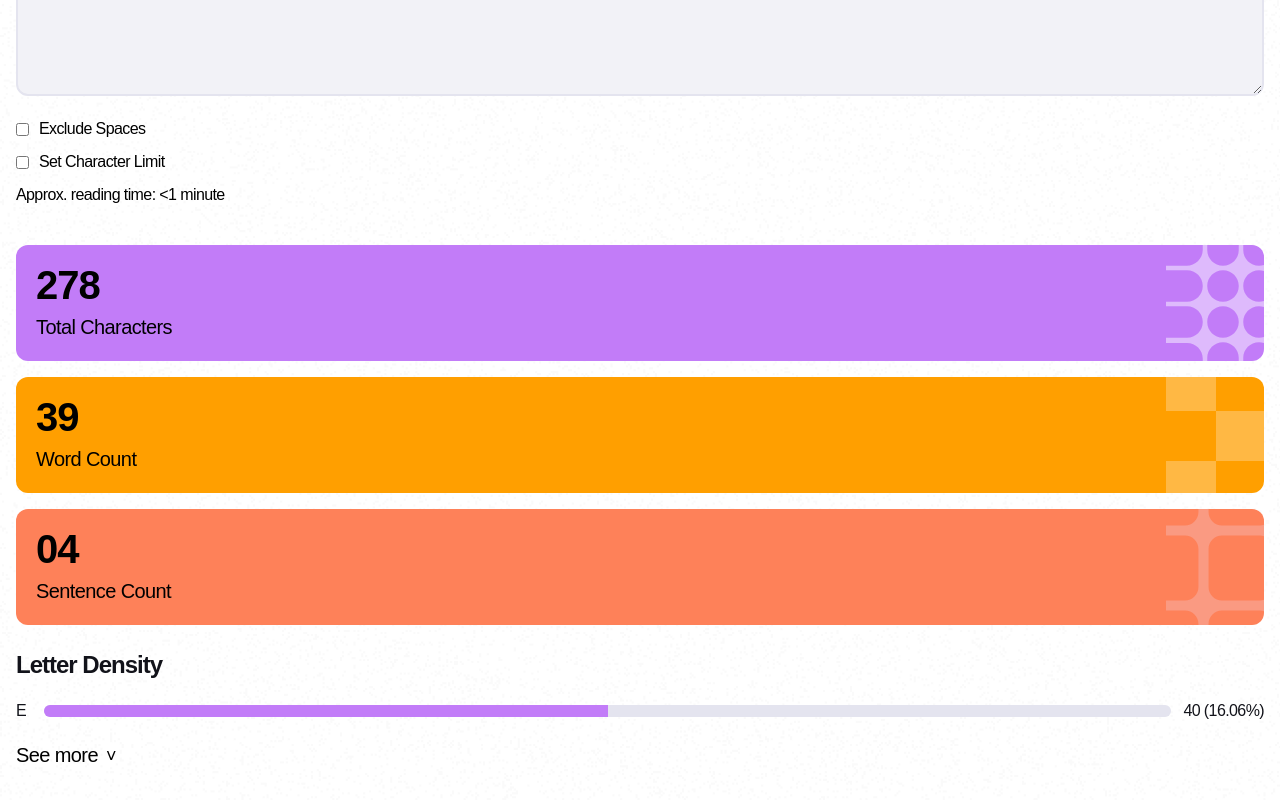
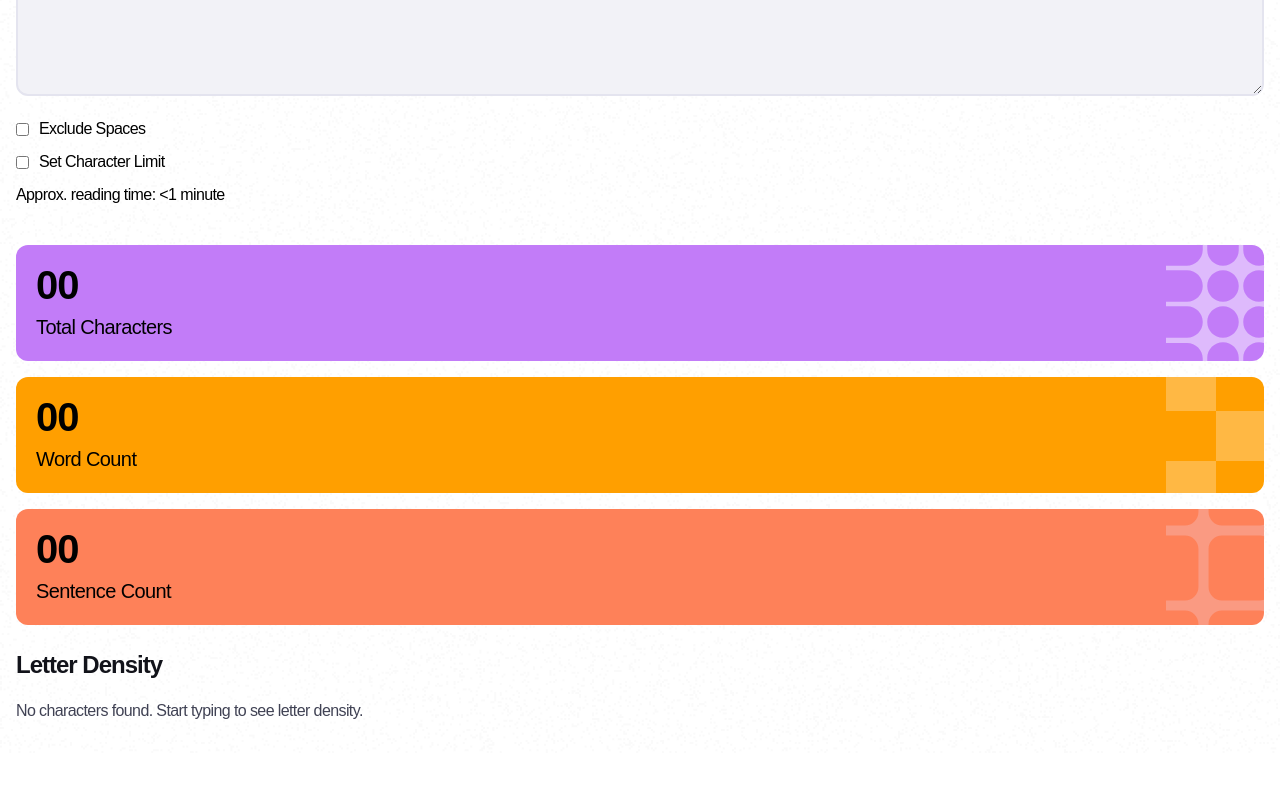
Before and after one commit to Maz-hub/react-character-counter, a React (Vite) app: page / in a window 1280 px wide. Shown: the part 276-1076 px from the top of the page. After the commit the page ends 1029 px from the top, so only its background shows below. Built offline with nearby package versions, Linux system fonts and the light colour scheme; a web font is replaced by a local one.

Commit message:
feat(ui): add empty state message to StatLetters component

```diff
--- a/src/components/StatCards.jsx
+++ b/src/components/StatCards.jsx
@@ -13,7 +13,7 @@ const StatCards = () => {
             alt="pattern-character-count"
             className=" absolute -right-13 -top-4"
           />
-          <p className="text-preset-1-mobile mb-2">278</p>
+          <p className="text-preset-1-mobile mb-2">00</p>
           <p className="text-preset-3">Total Characters</p>
         </div>
         {/* Word Count */}
@@ -23,7 +23,7 @@ const StatCards = () => {
             alt="pattern-character-count"
             className=" absolute -right-13 -top-4"
           />
-          <p className="text-preset-1-mobile mb-2">39</p>
+          <p className="text-preset-1-mobile mb-2">00</p>
           <p className="text-preset-3">Word Count</p>
         </div>
         {/* Sentense Count */}
@@ -33,7 +33,7 @@ const StatCards = () => {
             alt="pattern-character-count"
             className=" absolute -right-13 -top-4"
           />
-          <p className="text-preset-1-mobile mb-2">04</p>
+          <p className="text-preset-1-mobile mb-2">00</p>
           <p className="text-preset-3">Sentence Count</p>
         </div>
       </section>
--- a/src/components/StatLetters.jsx
+++ b/src/components/StatLetters.jsx
@@ -5,7 +5,13 @@ const StatLetters = () => {
         <h2 className="text-preset-2 text-[var(--color-dark-900)]">
           Letter Density
         </h2>
-        <div className="my-5">
+        <div>
+          {/* Empty state message */}
+          <p className="mt-5 text-preset-4 text-[var(--color-dark-600)]">
+            No characters found. Start typing to see letter density.
+          </p>
+        </div>
+        <div className="my-5 hidden">
           {/* Rows */}
           <ul className="space-y-5">
             <li className="flex items-center gap-3">
@@ -23,7 +29,7 @@ const StatLetters = () => {
         </div>
         <div>
           {/* See more */}
-          <button className=" lex items-center text-preset-3">
+          <button className=" lex items-center text-preset-3 hidden">
             See more
             <span className="text-lg ml-2">˅</span>
           </button>
```
